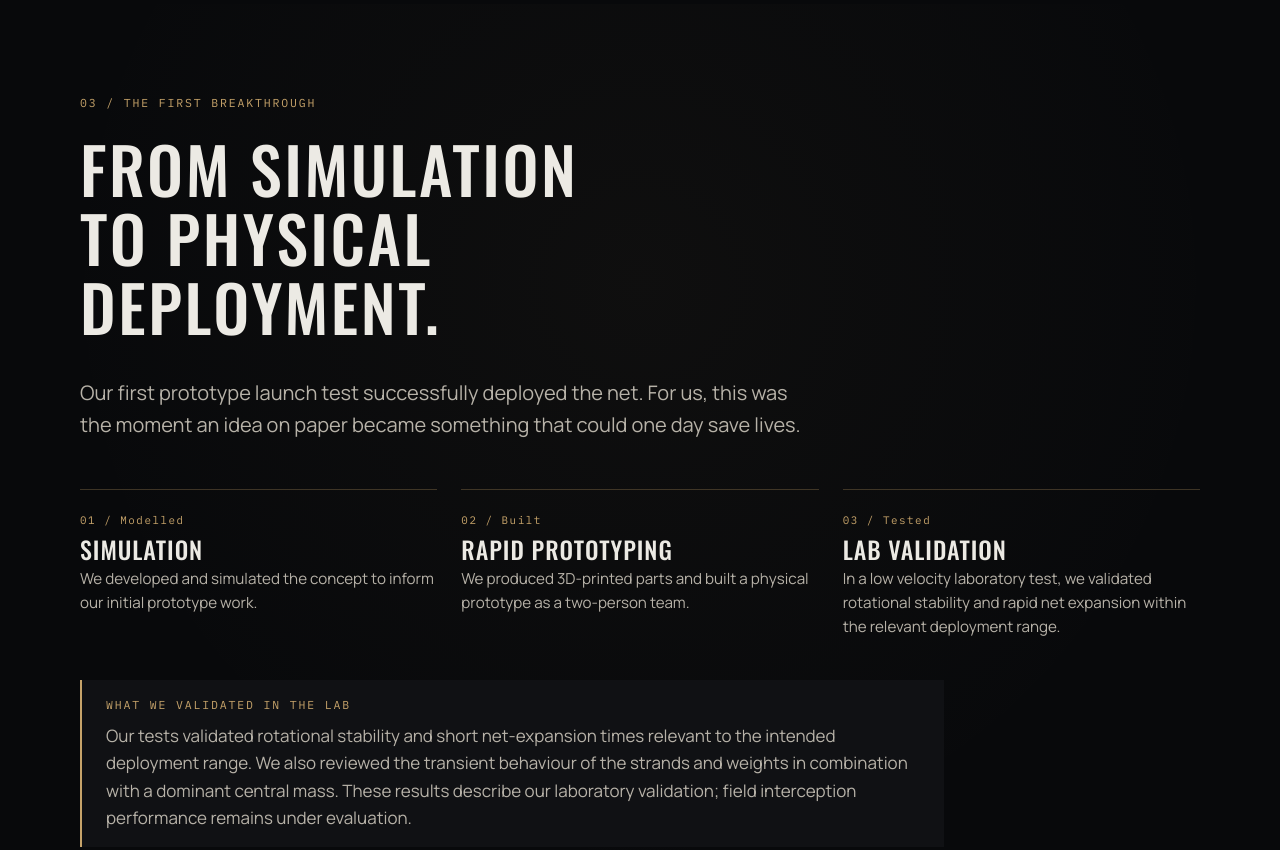
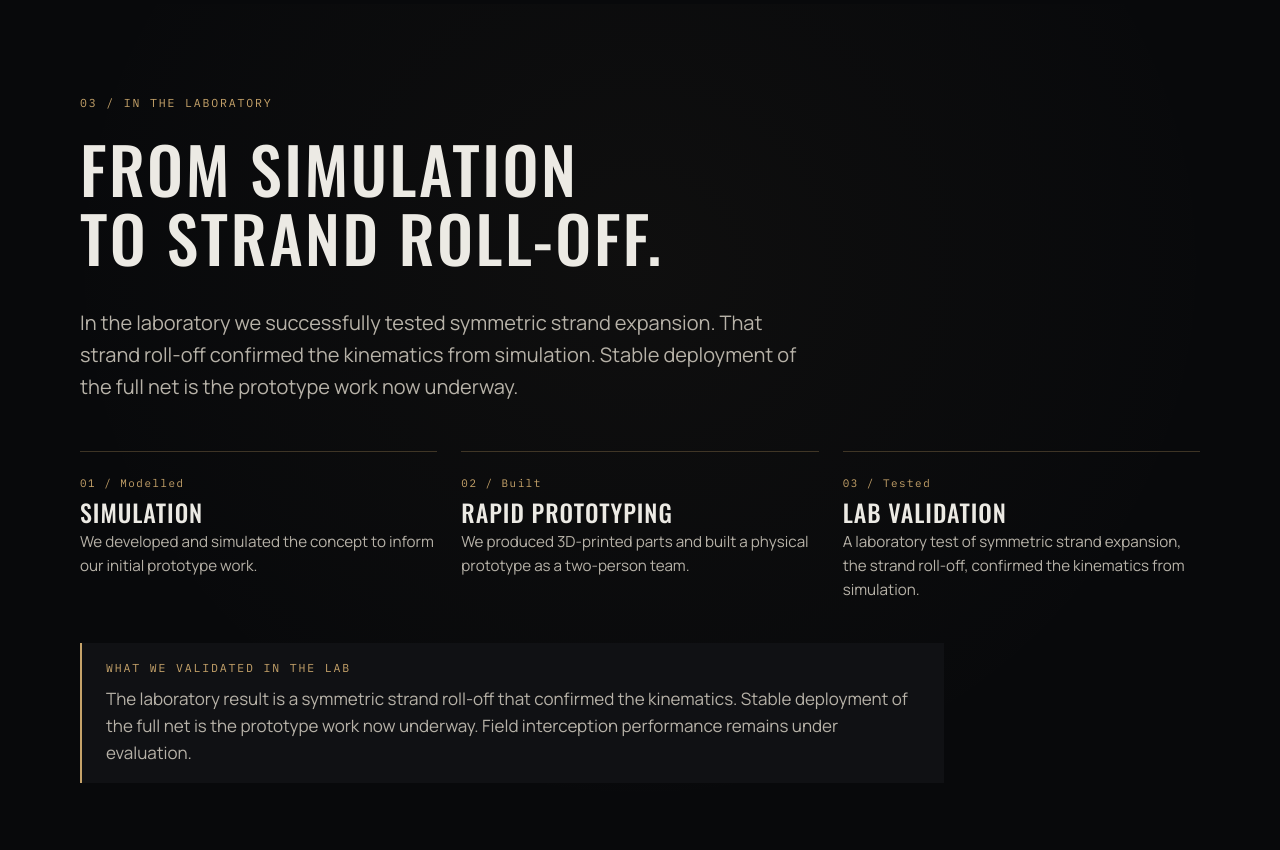
Before and after one commit to JPilsinger/BirdEater-Website, a plain HTML site: page index.html in a window 1280 px wide. Shown: the part 4220-5070 px from the top of the page. Drawn offline with nearby package versions, Linux system fonts and the light colour scheme.

Commit message:
State the lab result as strand roll-off that confirmed the kinematics.
The page claimed a completed net deployment. The laboratory test was symmetric strand expansion.

Co-authored-by: Cursor <cursoragent@cursor.com>

```diff
--- a/index.html
+++ b/index.html
@@ -6,7 +6,7 @@
     <title>BirdEater — One shot. One life. Saved.</title>
     <meta
       name="description"
-      content="BirdEater: a two-person team developing a counter-drone concept. Prototype deployment tested. Positive international patent search. First at the European Defense Tech Hackathon in Bucharest; second in Klagenfurt and Winterthur."
+      content="BirdEater: a two-person team developing a counter-drone concept. Laboratory strand roll-off confirmed the kinematics. Positive international patent search. First at the European Defense Tech Hackathon in Bucharest; second in Klagenfurt and Winterthur."
     />
     <meta name="color-scheme" content="dark" />
     <link rel="icon" href="favicon.svg" type="image/svg+xml" />
@@ -114,14 +114,14 @@
       </section>
       <section class="section section-alt" id="progress">
         <div class="wrap">
-          <header class="section-head"><p class="index">03 / The first breakthrough</p><h2>From simulation<br>to physical deployment.</h2></header>
-          <p class="lede progress-intro">Our first prototype launch test successfully deployed the net. For us, this was the moment an idea on paper became something that could one day save lives.</p>
+          <header class="section-head"><p class="index">03 / In the laboratory</p><h2>From simulation<br>to strand roll-off.</h2></header>
+          <p class="lede progress-intro">In the laboratory we successfully tested symmetric strand expansion. That strand roll-off confirmed the kinematics from simulation. Stable deployment of the full net is the prototype work now underway.</p>
           <ol class="anatomy milestones">
             <li><span>01 / Modelled</span><h3>Simulation</h3><p>We developed and simulated the concept to inform our initial prototype work.</p></li>
             <li><span>02 / Built</span><h3>Rapid prototyping</h3><p>We produced 3D-printed parts and built a physical prototype as a two-person team.</p></li>
-            <li><span>03 / Tested</span><h3>Lab validation</h3><p>In a low velocity laboratory test, we validated rotational stability and rapid net expansion within the relevant deployment range.</p></li>
+            <li><span>03 / Tested</span><h3>Lab validation</h3><p>A laboratory test of symmetric strand expansion, the strand roll-off, confirmed the kinematics from simulation.</p></li>
           </ol>
-          <div class="evidence-note"><p class="index">What we validated in the lab</p><p>Our tests validated rotational stability and short net-expansion times relevant to the intended deployment range. We also reviewed the transient behaviour of the strands and weights in combination with a dominant central mass. These results describe our laboratory validation; field interception performance remains under evaluation.</p></div>
+          <div class="evidence-note"><p class="index">What we validated in the lab</p><p>The laboratory result is a symmetric strand roll-off that confirmed the kinematics. Stable deployment of the full net is the prototype work now underway. Field interception performance remains under evaluation.</p></div>
         </div>
       </section>
       <section class="section" id="ip">
```
